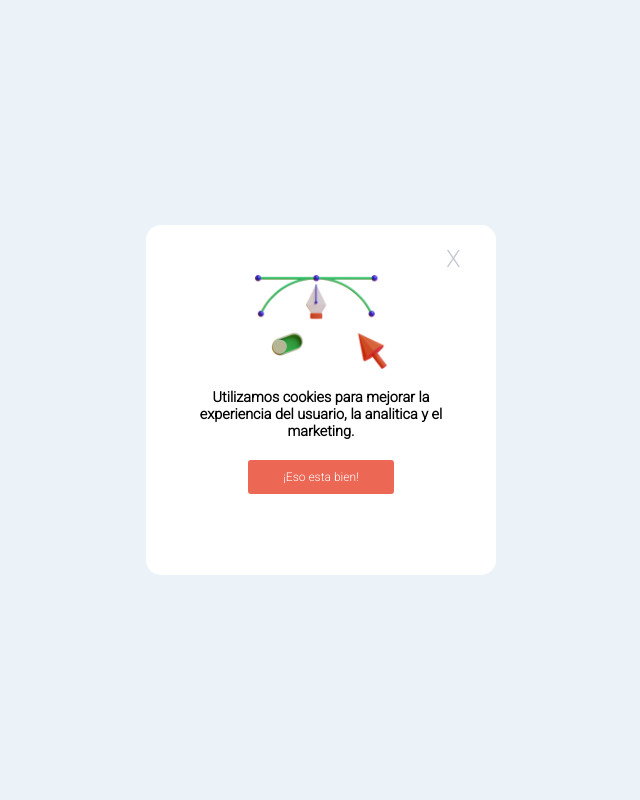
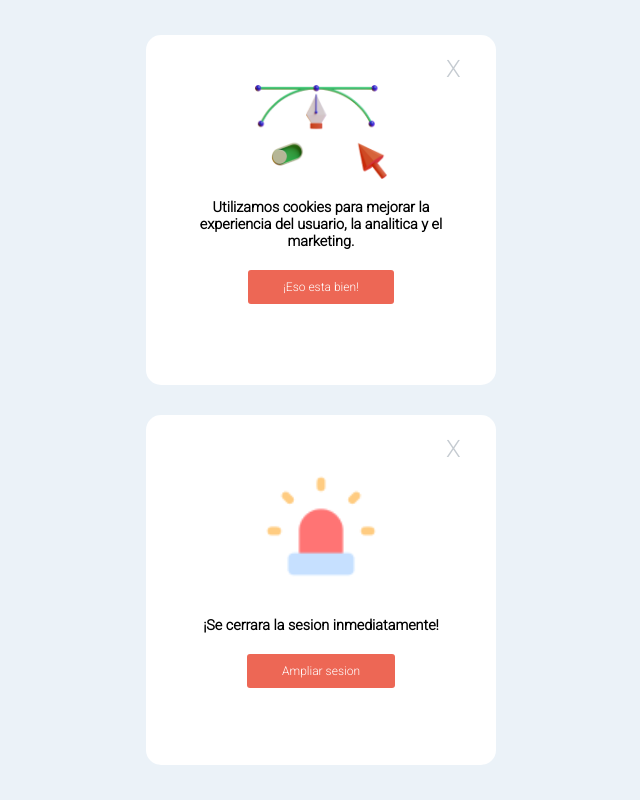
Before and after one commit to GabyFerD/Pop-ups-Ejercicios, a plain HTML site: page index.html in a window 1280 px wide. Shown: the whole page, without its empty margins (319-959 px from the left). Drawn offline with Linux system fonts and the light colour scheme.

Commit message:
Se agrega card 2

```diff
--- a/index.html
+++ b/index.html
@@ -20,6 +20,14 @@
         <button class="boton">¡Eso esta bien!</button>
         <button class="botonX"><p class="textX">X</p></button>
       </div>
+      <div class="card">
+        <img src="./Frame.png" alt="" />
+        <div class="card-text">
+          <p class="text">¡Se cerrara la sesion inmediatamente!</p>
+        </div>
+        <button class="boton">Ampliar sesion</button>
+        <button class="botonX"><p class="textX">X</p></button>
+      </div>
     </main>
   </body>
 </html>
--- a/style.css
+++ b/style.css
@@ -15,8 +15,10 @@ body {
   width: 100vw;
   height: 100vh;
   display: flex;
+  flex-direction: column;
   justify-content: center;
   align-items: center;
+  gap: 30px;
 }
 
 .card {
```
Also changed, not shown: Frame.png (added).
